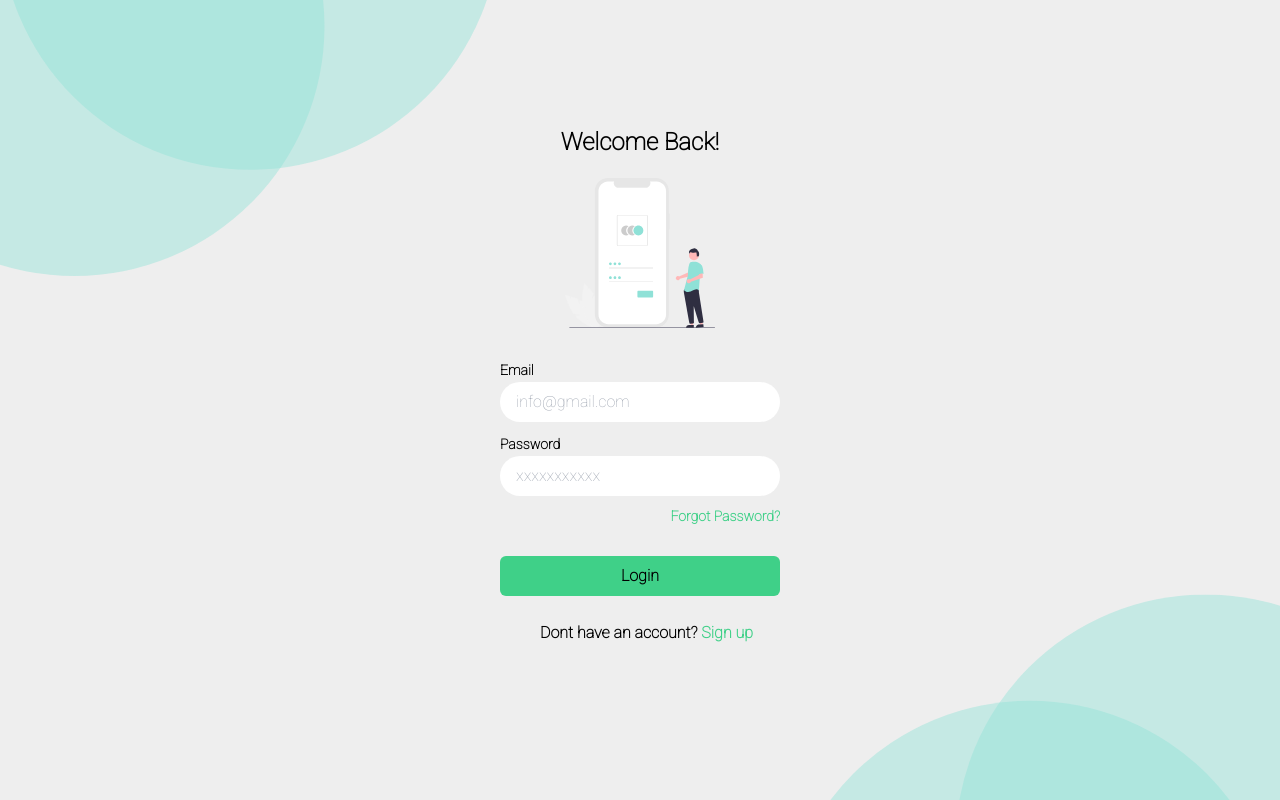
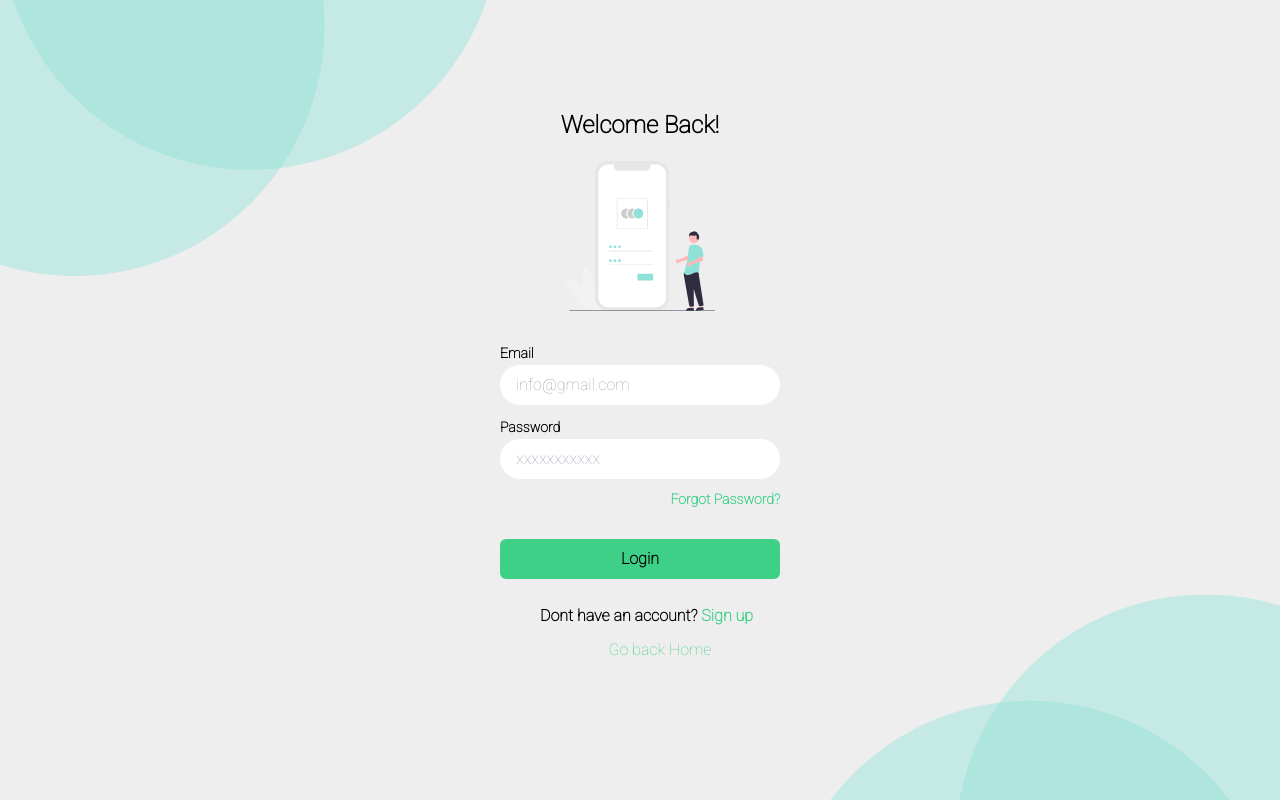
Before and after one commit to Ekweaga/Notely, a Next.js app: page /login in a window 1280 px wide. Built offline with nearby package versions, Linux system fonts and the light colour scheme.

Commit message:
GO back home added to login/signup screens

```diff
--- a/pages/login.js
+++ b/pages/login.js
@@ -42,6 +42,10 @@ function login() {
                 <div>
                     <p className='font-extrabold mt-[15px] ml-[40px]'>Dont have an account? <span className='text-[#3FD088] cursor-pointer'><Link href="signup">Sign up</Link></span></p>
                 </div>
+
+                <div className='text-[#3FD088] ml-[40px] flex items-center justify-center'>
+                    <Link href="/">Go back Home</Link>
+                </div>
             </form>
         </div>
 
--- a/pages/signup.js
+++ b/pages/signup.js
@@ -49,6 +49,9 @@ function Signup() {
             <div>
                 <p className='font-extrabold mt-[15px] ml-[40px]'>Already have an account? <span className='text-[#3FD088] cursor-pointer'><Link href="login">Sign in</Link></span></p>
             </div>
+            <div className='text-[#3FD088] ml-[40px] flex items-center justify-center'>
+                    <Link href="/">Go back Home</Link>
+                </div>
         </form>
     </div>
 
```
